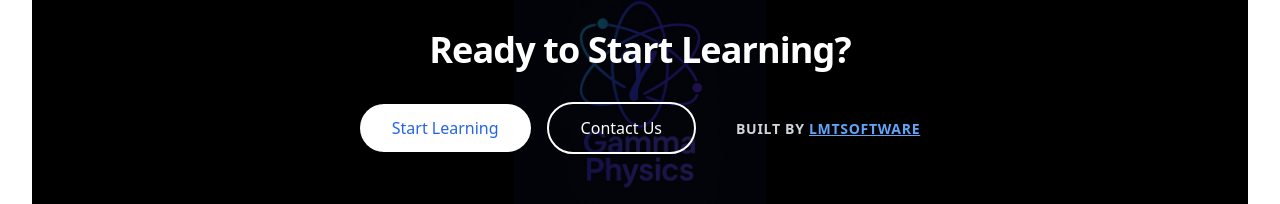
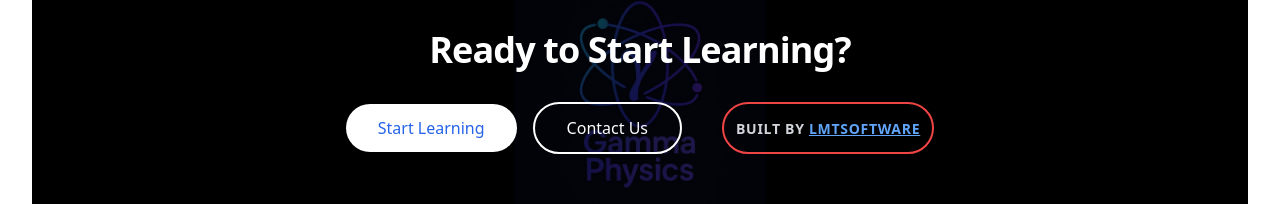
Before and after one commit to Kishon-Valley/GammaPhysics, a React (Vite) app: page / in a window 1280 px wide. Shown: the part 1950-2154 px from the top of the page. Built offline with nearby package versions, Linux system fonts and the light colour scheme.

Commit message:
style: add red circle border to footer text

```diff
--- a/src/pages/LandingPage.tsx
+++ b/src/pages/LandingPage.tsx
@@ -347,6 +347,7 @@ export function LandingPage() {
                 </button>
               </Link>
               <div className="mt-6 md:mt-0 md:ml-6">
+                <div className="inline-block p-3 border-2 border-red-500 rounded-full">
                   <span className="text-sm font-semibold tracking-wider uppercase text-gray-300">
                     built by{' '}
                     <a
@@ -364,5 +365,6 @@ export function LandingPage() {
           </div>
         </div>
       </div>
+    </div>
   );
 }
```
Lines whose indentation alone changed are shown as unchanged.
